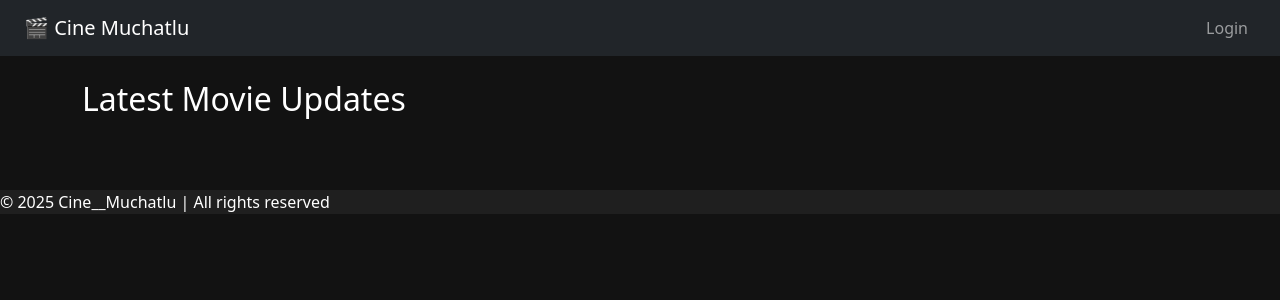
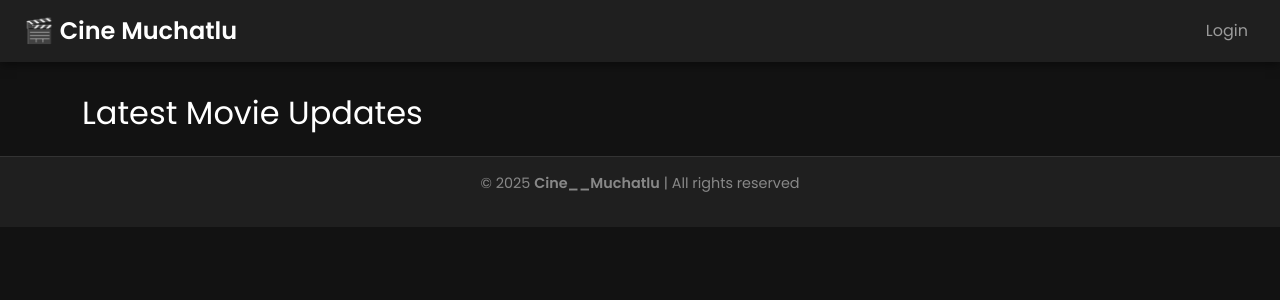
Before and after one commit to bhaskarvamsimane/cine-muchatlu, a Flask app: template app/templates/index.html in a window 1280 px wide. Shown: the top 300 px of the page. Run offline with Flask 3, Linux system fonts and the light colour scheme; the template is opened without the code that fills it, so the values that code supplies are empty.

Commit message:
Update layout.html

```diff
--- a/app/templates/layout.html
+++ b/app/templates/layout.html
@@ -5,33 +5,89 @@
     <meta charset="UTF-8">
     <title>Cine Muchatlu 🎬</title>
     <meta name="viewport" content="width=device-width, initial-scale=1">
-    <!-- Bootstrap CSS CDN -->
+
+    <!-- Bootstrap CSS -->
     <link href="https://cdn.jsdelivr.net/npm/bootstrap@5.3.2/dist/css/bootstrap.min.css" rel="stylesheet">
+
+    <!-- Google Fonts -->
+    <link href="https://fonts.googleapis.com/css2?family=Poppins:wght@400;600&display=swap" rel="stylesheet">
+
     <style>
         body {
+            font-family: 'Poppins', sans-serif;
             background-color: #121212;
             color: #ffffff;
+            margin: 0;
+            padding: 0;
         }
-    .navbar, .footer {
+
+        .navbar {
             background-color: #1f1f1f;
+            box-shadow: 0 2px 10px rgba(0, 0, 0, 0.5);
         }
+
+        .navbar-brand {
+            font-weight: 600;
+            font-size: 1.5rem;
+        }
+
+        .nav-link {
+            font-weight: 500;
+            transition: color 0.3s ease;
+        }
+
+        .nav-link:hover {
+            color: #f39c12 !important;
+        }
+
         .card {
-        background-color: #242424;
-        color: #fff;
+            background-color: #1e1e1e;
+            color: #ffffff;
+            border: none;
+            box-shadow: 0 4px 15px rgba(0, 0, 0, 0.3);
+            border-radius: 1rem;
+        }
+
+        .card:hover {
+            transform: scale(1.01);
+            transition: transform 0.3s ease;
+        }
+
+        .container {
+            padding-top: 2rem;
+        }
+
+        .footer {
+            background-color: #1f1f1f;
+            color: #888;
+            text-align: center;
+            padding: 1rem;
+            font-size: 0.9rem;
+            border-top: 1px solid #333;
+        }
+
+        a {
+            color: inherit;
+            text-decoration: none;
+        }
+
+        a:hover {
+            color: #f39c12;
         }
     </style>
-
 </head>
 <body>
 
-<nav class="navbar navbar-expand-lg navbar-dark bg-dark px-4">
+<nav class="navbar navbar-expand-lg navbar-dark px-4">
     <a class="navbar-brand" href="{{ url_for('main.home') }}">🎬 Cine Muchatlu</a>
-    <div class="collapse navbar-collapse">
+    <button class="navbar-toggler" type="button" data-bs-toggle="collapse" data-bs-target="#navbarContent">
+        <span class="navbar-toggler-icon"></span>
+    </button>
+    <div class="collapse navbar-collapse" id="navbarContent">
         <ul class="navbar-nav ms-auto">
             <li class="nav-item">
                 <a class="nav-link" href="{{ url_for('main.login') }}">Login</a>
             </li>
-            <!-- Uncomment this if signup is available -->
             <!-- <li class="nav-item">
                 <a class="nav-link" href="{{ url_for('main.signup') }}">Sign Up</a>
             </li> -->
@@ -39,15 +95,16 @@
     </div>
 </nav>
 
-<div class="container mt-4">
+<div class="container">
     {% block content %}{% endblock %}
 </div>
 
-<footer class="footer mt-5">
-    <p>&copy; 2025 Cine__Muchatlu | All rights reserved</p>
+<footer class="footer">
+    <p>&copy; 2025 <strong>Cine__Muchatlu</strong> | All rights reserved</p>
 </footer>
 
-<!-- Bootstrap JS CDN -->
+<!-- Bootstrap JS -->
 <script src="https://cdn.jsdelivr.net/npm/bootstrap@5.3.2/dist/js/bootstrap.bundle.min.js"></script>
+
 </body>
 </html>
```
Lines whose indentation alone changed are shown as unchanged.
